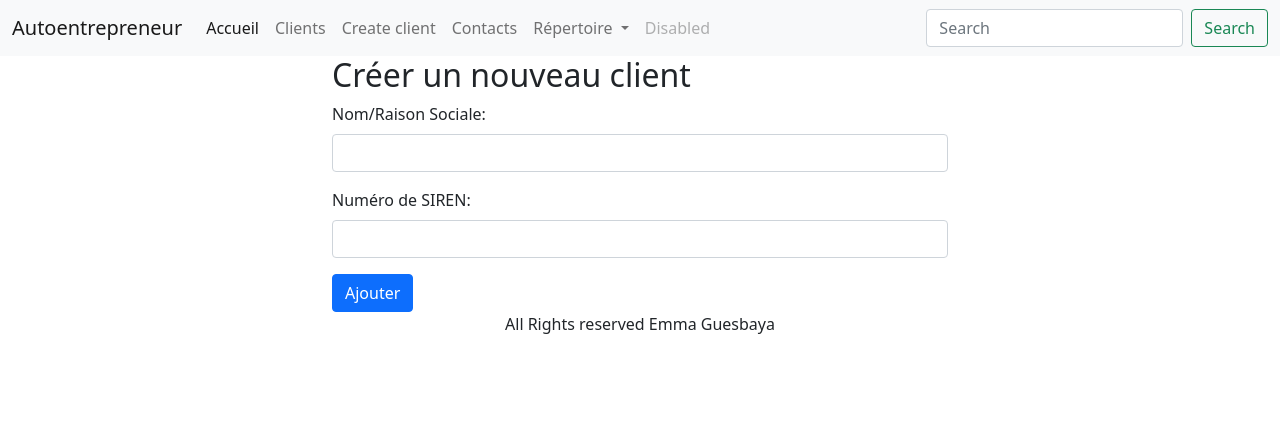
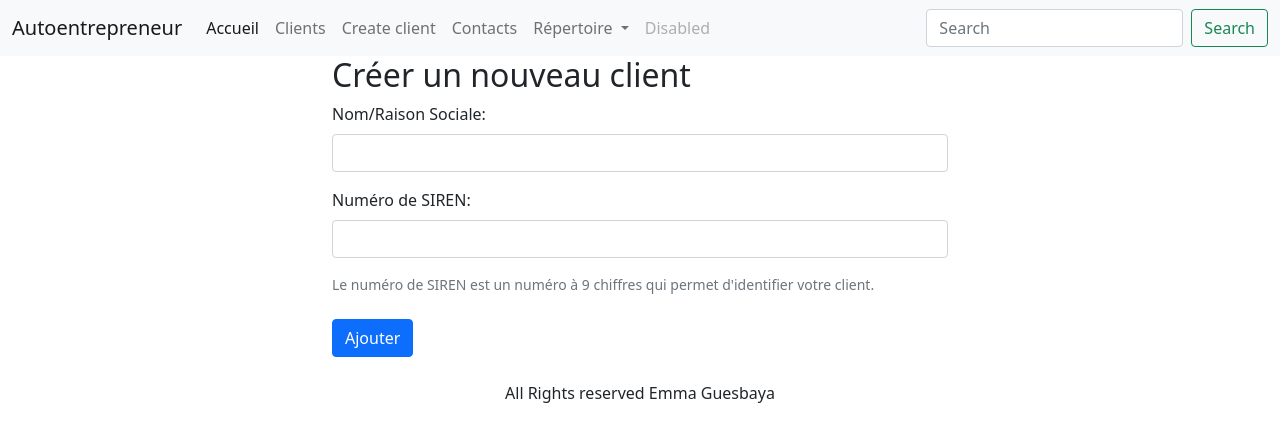
Before and after one commit to eguesbaya/autoentrepreneur-frontend, an Angular app: page /create-client in a window 1280 px wide. Shown: the top 442 px of the page. Built offline with nearby package versions, Linux system fonts and the light colour scheme.

Commit message:
last edit

```diff
--- a/src/app/app.component.html
+++ b/src/app/app.component.html
@@ -59,7 +59,6 @@
 
   <main>
         <router-outlet></router-outlet>
-    <!-- <app-client-list></app-client-list> -->
   </main>
 
   <footer class="text-center position-static">
--- a/src/app/client-list/client-list.component.html
+++ b/src/app/client-list/client-list.component.html
@@ -1,5 +1,15 @@
 <section class="container">
     <h2 class="h2">Tous les clients</h2>
+
+<!-- TODO: Link this -->
+    <a class="btn btn-primary" routerLink="create-client" role="button">
+        <svg xmlns="http://www.w3.org/2000/svg" width="16" height="16" fill="currentColor"
+            class="bi bi-plus-circle-fill" viewBox="0 0 16 16">
+            <path
+                d="M16 8A8 8 0 1 1 0 8a8 8 0 0 1 16 0zM8.5 4.5a.5.5 0 0 0-1 0v3h-3a.5.5 0 0 0 0 1h3v3a.5.5 0 0 0 1 0v-3h3a.5.5 0 0 0 0-1h-3v-3z" />
+        </svg>
+        Nouveau client
+    </a>
 
     <table class="table table-responsive table-hover">
         <thead>
@@ -39,3 +49,4 @@
         </tbody>
     </table>
 </section>
+<router-outlet></router-outlet>
--- a/src/app/create-client/create-client.component.html
+++ b/src/app/create-client/create-client.component.html
@@ -1,16 +1,21 @@
 <section class="container col-6">
     <h2>Créer un nouveau client</h2>
 
+    <!-- TODO: form validation -->
     <form (ngSubmit) = "onSubmit()">
             <div class="mb-3 form-group">
                 <label class="form-label">Nom/Raison Sociale:</label>
                 <input type="text" class="form-control" id="raisonSociale"
-                    [(ngModel)] = "client.raisonSociale" name="raisonSociale">
+                    [(ngModel)] = "client.raisonSociale" name="raisonSociale" required>
             </div>
             <div class="mb-3 form-group">
                 <label class="form-label">Numéro de SIREN:</label>
-                <input type="text" class="form-control" id="siren" [(ngModel)]="client.siren" name="siren">
+                <input type="text" class="form-control" id="siren" [(ngModel)]="client.siren" name="siren"
+                aria-describedby="sirenHelp" required>
             </div>
-            <button type="submit" class="btn btn-primary">Ajouter</button>
+            <div id="sirenHelp" class="form-text">
+                Le numéro de SIREN est un numéro à 9 chiffres qui permet d'identifier votre client.
+            </div>
+            <button type="submit" class="btn btn-primary my-4">Ajouter</button>
     </form>
 </section>
```
Also changed, not shown: src/app/client.ts (+0 -18 lines).
